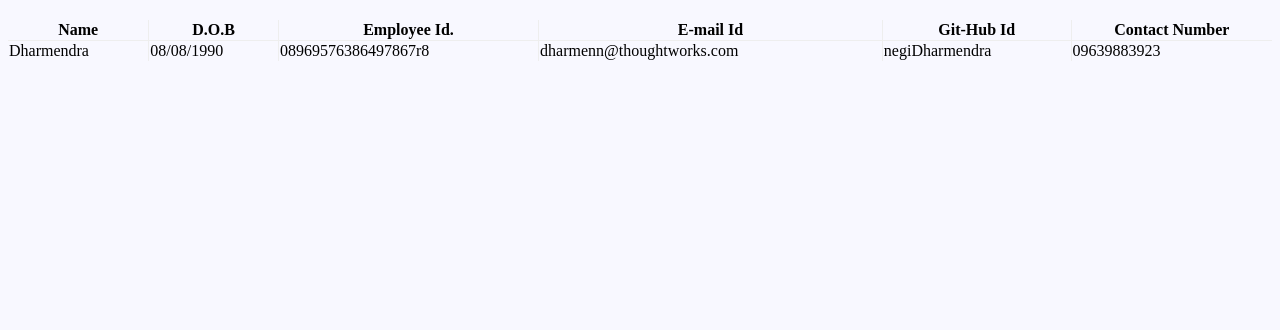
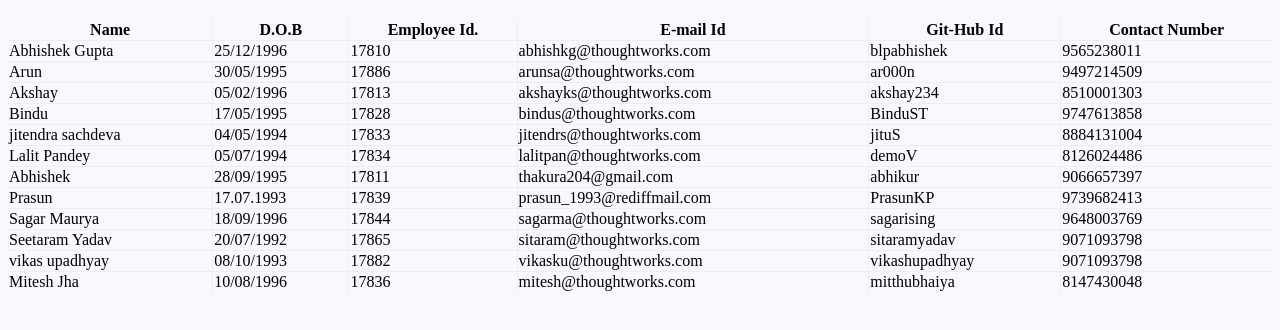
Before and after one commit to negiDharmendra/myFirstHtml, a plain HTML site: page step2015_iframe.html in a window 1280 px wide. Drawn offline with Linux system fonts and the light colour scheme.

```diff
--- a/step2015_iframe.html
+++ b/step2015_iframe.html
@@ -21,7 +21,18 @@
 <th>Name</th><th>D.O.B</th><th>Employee Id.</th><th>E-mail Id</th><th>Git-Hub Id</th><th>Contact Number</th>
 
 
-<tr><td>Dharmendra</td><td>08/08/1990</td><td>08969576386497867r8</td><td>dharmenn@thoughtworks.com</td><td>negiDharmendra</td><td>09639883923</td></tr>
+<tr><td>Abhishek Gupta</td><td>25/12/1996</td><td>17810</td><td>abhishkg@thoughtworks.com</td><td>blpabhishek</td><td>9565238011</td></tr>
+<tr><td>Arun</td><td>30/05/1995</td><td>17886</td><td>arunsa@thoughtworks.com	</td><td>ar000n</td><td>9497214509</td></tr>
+<tr><td>Akshay</td><td>05/02/1996</td><td>17813</td><td>akshayks@thoughtworks.com</td><td>akshay234</td><td>8510001303</td></tr>
+<tr><td>Bindu</td><td>17/05/1995</td><td>17828</td><td>bindus@thoughtworks.com</td><td>BinduST</td><td>9747613858</td></tr>
+<tr><td>jitendra sachdeva</td><td>04/05/1994</td><td>17833</td><td>jitendrs@thoughtworks.com</td><td>jituS</td><td>8884131004</td></tr>
+<tr><td>Lalit Pandey</td><td>05/07/1994</td><td>17834</td><td>lalitpan@thoughtworks.com</td><td>demoV</td><td>8126024486</td></tr>
+<tr><td>Abhishek</td><td>28/09/1995</td><td>17811</td><td>thakura204@gmail.com</td><td>abhikur</td><td>9066657397</td></tr>
+<tr><td>Prasun</td><td>17.07.1993</td><td>17839</td><td>prasun_1993@rediffmail.com</td><td>PrasunKP</td><td>9739682413</td></tr>
+<tr><td>Sagar Maurya</td><td>18/09/1996</td><td>17844</td><td>sagarma@thoughtworks.com</td><td>sagarising</td><td>9648003769</td></tr>
+<tr><td>Seetaram Yadav</td><td>20/07/1992</td><td>17865</td><td>sitaram@thoughtworks.com</td><td>sitaramyadav</td><td>9071093798</td></tr>
+<tr><td>vikas upadhyay</td><td>08/10/1993</td><td>17882</td><td>vikasku@thoughtworks.com</td><td>vikashupadhyay</td><td>9071093798</td></tr>
+<tr><td>Mitesh Jha</td><td>10/08/1996</td><td>17836</td><td>mitesh@thoughtworks.com</td><td>mitthubhaiya</td><td>8147430048</td></tr>
 </table>
 </div>
 </body>
```
Also changed, not shown: server.js (+9 -5 lines), step2015_details.html (+7 -7 lines), 1 other file.
